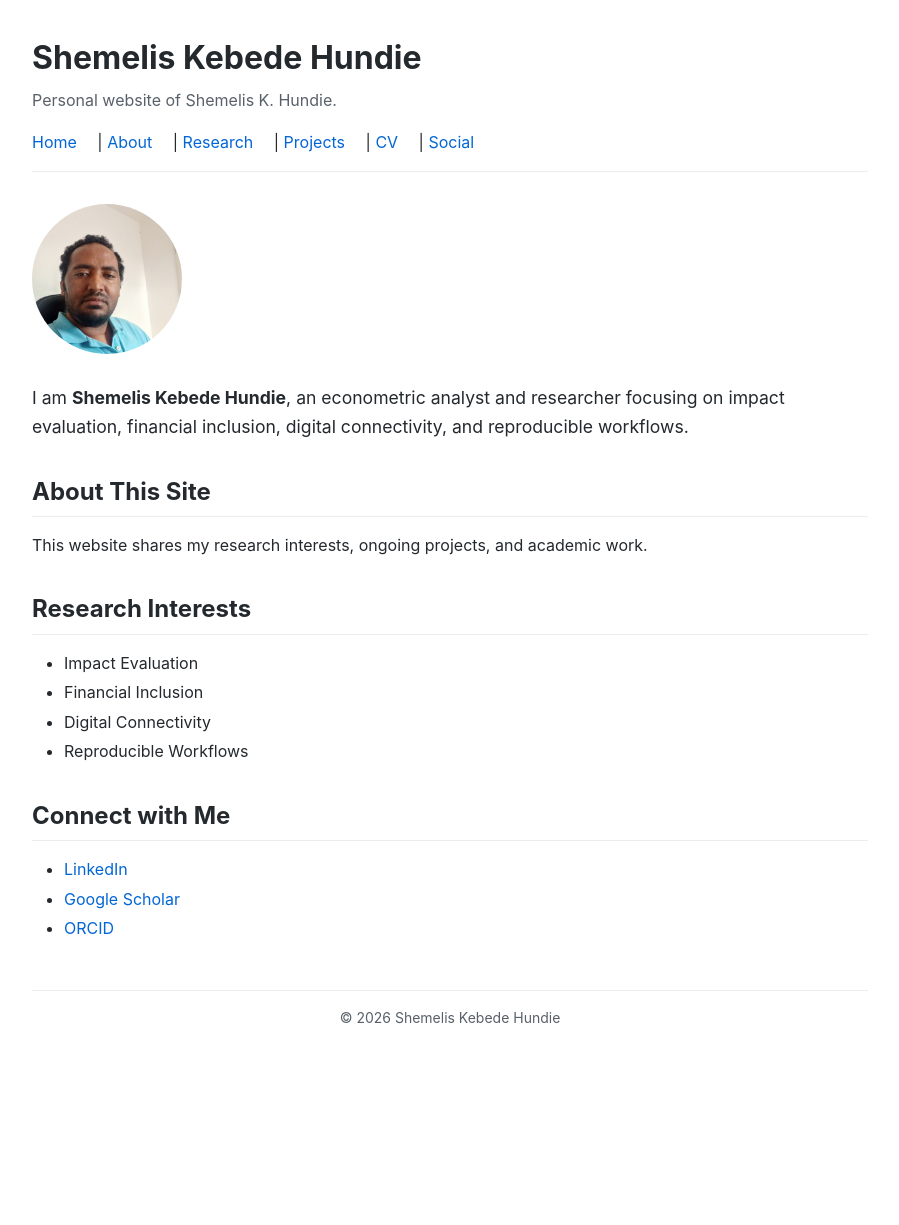
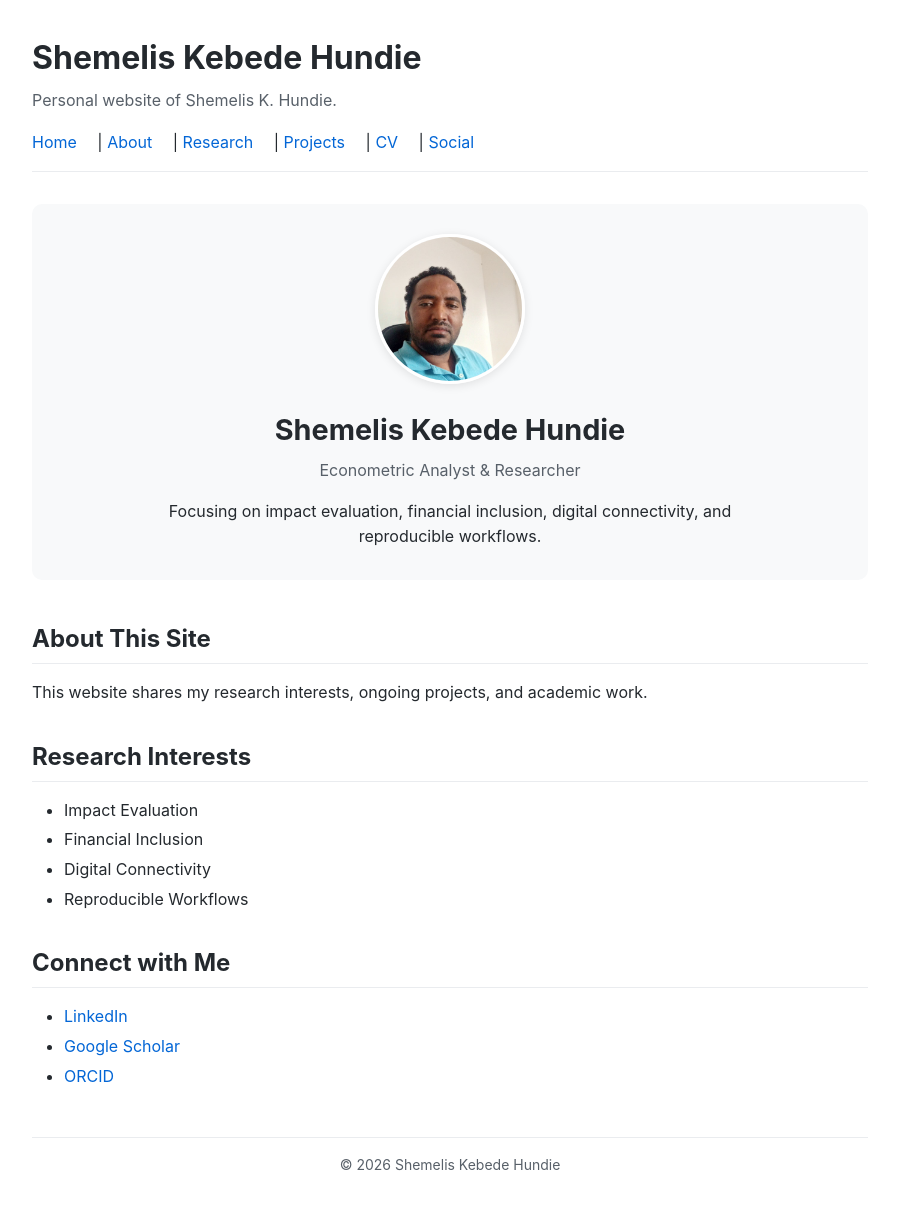
Before and after one commit to ShemelisKHundie/ShemelisKHundie.github.io, a Jekyll site: the page built from index.md, in a window 1280 px wide. Shown: the whole page, without its empty margins (190-1089 px from the left). Built offline with Jekyll 4.4.1, drawn with Linux system fonts in a browser that asks for light colours; before the commit the page ends 1077 px from its top, so only the background shows below that.

Commit message:
Update index.md

```diff
--- a/index.md
+++ b/index.md
@@ -3,11 +3,11 @@ layout: default
 title: Home
 ---
 
-<div style="display: flex; align-items: center; gap: 30px; flex-wrap: wrap; margin-bottom: 30px;">
-  <img src="https://raw.githubusercontent.com/ShemelisKHundie/ShemelisKHundie.github.io/main/assets/images/profile.jpg" alt="Shemelis Kebede Hundie" style="width: 150px; height: 150px; border-radius: 50%; object-fit: cover;">
-  <div>
-    <p style="font-size: 1.1rem; line-height: 1.6; margin: 0;">I am <strong>Shemelis Kebede Hundie</strong>, an econometric analyst and researcher focusing on impact evaluation, financial inclusion, digital connectivity, and reproducible workflows.</p>
-  </div>
+<div style="text-align: center; background: #f8f9fa; padding: 30px; border-radius: 10px; margin-bottom: 40px;">
+  <img src="https://raw.githubusercontent.com/ShemelisKHundie/ShemelisKHundie.github.io/main/assets/images/profile.jpg" alt="Shemelis Kebede Hundie" style="width: 150px; height: 150px; border-radius: 50%; object-fit: cover; border: 3px solid white; box-shadow: 0 2px 10px rgba(0,0,0,0.1);">
+  <h1 style="margin: 15px 0 5px 0; font-size: 1.8rem;">Shemelis Kebede Hundie</h1>
+  <p style="color: #586069; margin: 0 0 15px 0;">Econometric Analyst & Researcher</p>
+  <p style="max-width: 600px; margin: 0 auto;">Focusing on impact evaluation, financial inclusion, digital connectivity, and reproducible workflows.</p>
 </div>
 
 ## About This Site
```
